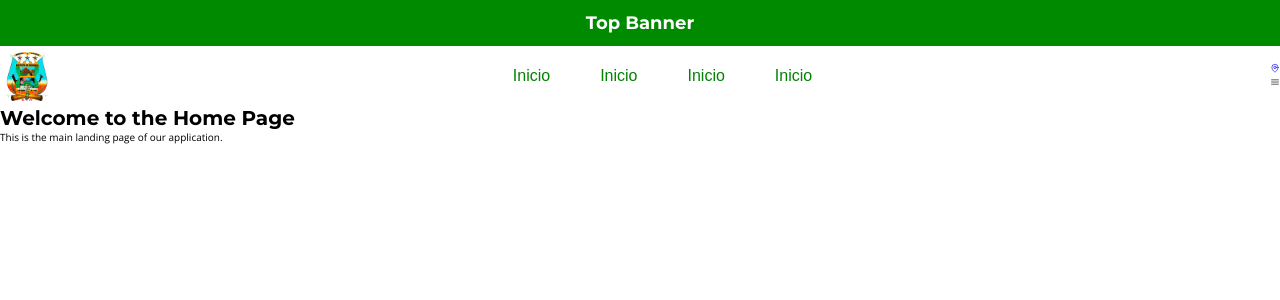
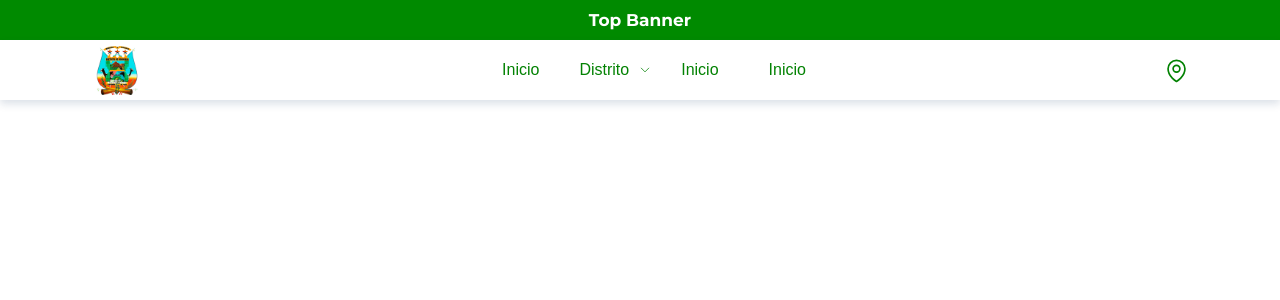
Before and after one commit to migueljarecca/huanuara-web, a React (Vite) app in the folder client/: page / in a window 1280 px wide. Shown: the top 300 px of the page. Built offline with nearby package versions, Linux system fonts and the light colour scheme.

Commit message:
add menu header

```diff
--- a/client/src/App.css
+++ b/client/src/App.css
@@ -34,13 +34,19 @@
 /* ============================================================ */
 .top-banner {
   display: flex;
-  padding: 1.2rem 0;
+  width: 100%;
+  height: 4rem;
+  padding: min(2rem, 7%) 7%;
   background-color: var(--bg-top-banner);
+  align-items: center;
   justify-content: center;
+
+  position: fixed;
+  top: 0;
 }
 
 .top-banner h1 {
-  font-size: 1.8rem;
+  font-size: 1.7rem;
   color: var(--color-text-secondary);
   font-family: 'Montserrat', sans-serif;
 }
@@ -52,11 +58,18 @@
   display: flex;
   justify-content: space-between;
   align-items: center;
+  width: 100%;
   height: 6rem;
+  padding: 0 7%;
+  box-shadow: 0px 4px 8px 0px #13376326;
+
+  position: fixed;
+  top: 4rem;
 }
 
 .header .home-link {
-  display: block;
+  display: flex;
+  align-items: center;
   width: 5.5rem;
   height: 5.5rem;
 
@@ -77,9 +90,8 @@
   display: flex;
   align-items: center;
   list-style: none;
-  gap: 3rem;
+  gap: 1rem;
   height: 100%;
-
 }
 
 .header-nav ul li {
@@ -90,7 +102,7 @@
 .header-nav ul li a {
   height: 100%;
   text-decoration: none;
-  padding: 0 1rem;
+  padding: 0 2rem;
   color: var(--color-text-header);
   font-weight: 500;
   font-size: 1.6rem;
@@ -101,13 +113,130 @@
 }
 
 .header-nav ul li a:hover {
-  background: #008a00;
+  background: #f0f0f0;
+}
+
+/* menu */
+.header-nav .menu-dropdown {
+  display: flex;
+  align-items: center;
+  height: 100%;
+  cursor: pointer;
+}
+
+.menu-dropdown .menu-name {
+  padding: 0 1rem;
+  color: var(--color-text-header);
+  font-weight: 500;
+  font-size: 1.6rem;
+  font-family: 'Open-Sans', sans-serif;
+}
+
+.menu-dropdown .menu-caret {
+  display: flex;
+  align-items: center;
+  width: 1.2rem;
+  height: 1.2rem;
+}
+
+.menu-caret svg {
+  width: 100%;
+  height: 100%;
+  color: var(--color-text-header);
+
+}
+
+.header-nav .menu-dropdown:hover {
+  background: #f0f0f0;
 }
 
 
 
 
 
+/**/
+
+.header .header-icons {
+  display: flex;
+  gap: 2rem;
+}
+
+.header-icons .header-icon-wrapper {
+  cursor: pointer;
+  width: 2.7rem;
+  height: 2.7rem;
+}
+
+.header-icon-link svg {
+  width: 100%;
+  height: 100%;
+  aspect-ratio: 1 / 1;
+  color: var(--color-text-header);
+}
+
+.header-icon-wrapper svg {
+  width: 100%;
+  height: 100%;
+  aspect-ratio: 1 / 1;
+  color: var(--color-text-header);
+}
+
+#mobile-menu-icon {
+  display: none;
+}
+
+/* --------------------------------- */
+
+@media (max-width: 1024px) {
+
+  .header .header-nav {
+    position: fixed;
+    top: 10rem;
+    right: 0;
+    height: 100vh;
+    width: 25rem;
+    z-index: 10;
+    box-shadow: 0px 4px 8px 0px #13376326;
+
+    display: none;
+  }
+
+  .header .header-nav.active {
+    display: flex;
+  }
+
+  .header-nav ul {
+    display: flex;
+    flex-direction: column;
+    align-items: flex-start;
+    justify-content: flex-start;
+    width: 100%;
+    margin-top: 1rem;
+  }
+
+  .header-nav ul li {
+    height: 5rem;
+    width: 100%;
+  }
+
+  .header-nav ul li a {
+    width: 100%;
+  }
+
+  #mobile-menu-icon {
+    display: flex;
+  }
+
+}
+
+/* --------------------------------- */
+
+@media (max-width: 412px) {
+
+  .header .header-nav {
+    width: 100%;
+  }
+}
 
 
 
@@ -337,3 +466,7 @@
         display: block;
     }
 } */
+
+.div-home {
+  height: 245rem;
+}
--- a/client/src/components/HeaderTwo.jsx
+++ b/client/src/components/HeaderTwo.jsx
@@ -1,7 +1,23 @@
 import { Link, NavLink } from "react-router-dom"
-import { Bars3, MapPin, XMark } from "../assets/icons/Icons"
+import { Bars3, ChevronDown, ChevronUp, MapPin, XMark } from "../assets/icons/Icons"
+import { useState } from "react";
 
 export const HeaderTwo = () => {
+
+    const [isActiveDropdown, setIsActiveDropdown] = useState(false);
+    const [ isMobileMenuOpen, setIsMobileMenuOpen ] = useState(false);
+
+    // Handler for dropdown
+    const handlerDropdown = () => {
+        if (isMobileView) {
+            setIsActiveDropdown(!isActiveDropdown);
+        }
+    };
+
+    // Handler for hamburger menu
+    const toggleMobileMenu = () => {
+        setIsMobileMenuOpen(!isMobileMenuOpen);
+    };
 
     return(
         <header className="header">
@@ -10,7 +26,7 @@ export const HeaderTwo = () => {
                 <img src="/images/municipalidad-distrital-huanuara.png" alt="" />
             </Link>
 
-            <nav className='header-nav'>
+            <nav className={`header-nav ${isMobileMenuOpen ? 'active' : ''}`}>
                 <ul>
 
                     <li>
@@ -21,11 +37,17 @@ export const HeaderTwo = () => {
                         </NavLink>
                     </li>
                     <li>
-                        <NavLink
-                            to={"/"}
+                        <div
+                            className="menu-dropdown"
+                            onClick={handlerDropdown}
+                            // onMouseEnter={() => !isMobileView && setIsActiveDropdown(true)}
+                            // onMouseLeave={() => !isMobileView && setIsActiveDropdown(false)}
                         >
-                            Inicio
-                        </NavLink>
+                            <span className="menu-name">Distrito</span>
+                            <div className="menu-caret">
+                                {isActiveDropdown ? <ChevronUp /> : <ChevronDown />}
+                            </div>
+                        </div>
                     </li>
                     <li>
                         <NavLink
@@ -58,10 +80,9 @@ export const HeaderTwo = () => {
                 <div
                     className='header-icon-wrapper'
                     id='mobile-menu-icon'
-                    // onClick={toggleMobileMenu}
+                    onClick={toggleMobileMenu}
                 >
-                    {/* {isMobileMenuOpen ? <XMark /> : <Bars3 />} */}
-                    <Bars3 />
+                    {isMobileMenuOpen ? <XMark /> : <Bars3 />}
                 </div>
             </div>
 
--- a/client/src/pages/public/Home.jsx
+++ b/client/src/pages/public/Home.jsx
@@ -1,7 +1,7 @@
 
 export const Home = () => {
     return (
-        <div>
+        <div className="div-home">
             <h1>Welcome to the Home Page</h1>
             <p>This is the main landing page of our application.</p>
         </div>
```
